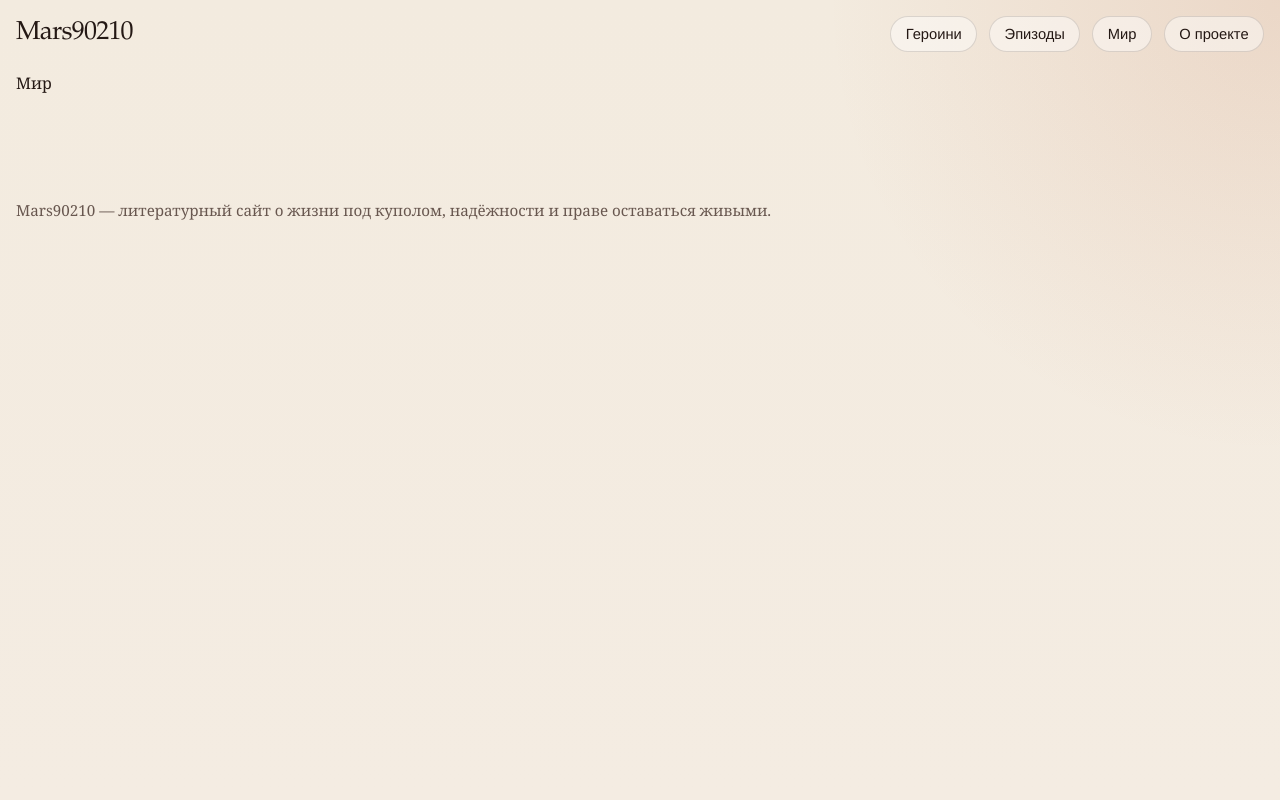
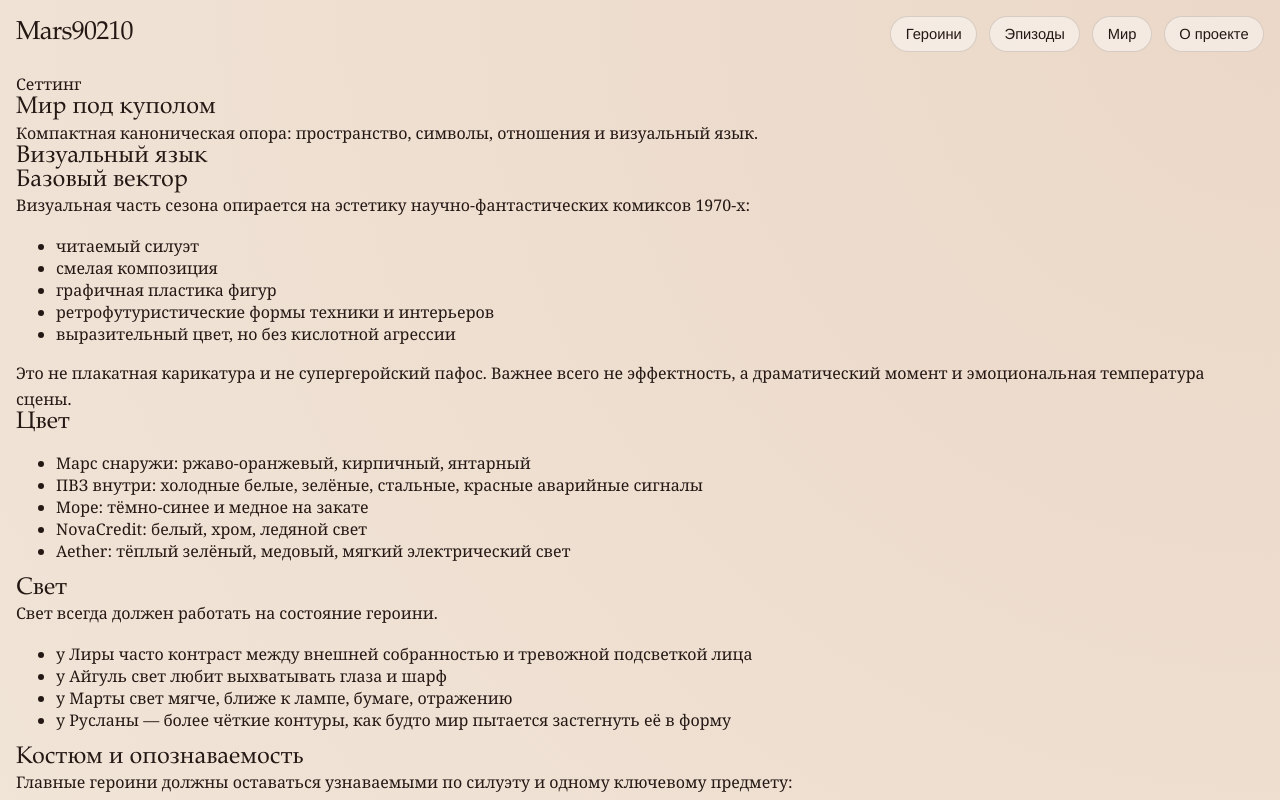
Before and after one commit to ilyamirin/Mars90210, a React (Vite) app: page /world in a window 1280 px wide. Shown: the top 800 px of the page. Built offline with nearby package versions, Linux system fonts and the light colour scheme.

Commit message:
feat: add content routes and reader

```diff
--- /dev/null
+++ b/src/components/IllustrationFigure.tsx
@@ -0,0 +1,7 @@
+export function IllustrationFigure({ src, alt }: { src: string; alt: string }) {
+  return (
+    <figure className="illustration-figure">
+      <img src={src} alt={alt} />
+    </figure>
+  );
+}
--- /dev/null
+++ b/src/components/MarkdownProse.tsx
@@ -0,0 +1,5 @@
+import ReactMarkdown from 'react-markdown';
+
+export function MarkdownProse({ markdown }: { markdown: string }) {
+  return <div className="markdown-prose"><ReactMarkdown>{markdown}</ReactMarkdown></div>;
+}
--- a/src/content/loaders/contentStore.ts
+++ b/src/content/loaders/contentStore.ts
@@ -5,6 +5,7 @@ import {
   extractParagraph,
   extractSection,
   extractTopHeading,
+  stripLeadSections,
   stripSeriesPrefix,
 } from './parseMarkdown';
 import {
@@ -43,6 +44,7 @@ function buildCharacters(): Record<string, CharacterEntry> {
           summary: extractParagraph(extractSection(markdown, 'Кто она')),
           signatureItem: selectSignatureItem(appearanceBullets),
           markdown,
+          bodyMarkdown: stripLeadSections(markdown),
         },
       ];
     }),
@@ -70,6 +72,7 @@ function buildEpisodes(): EpisodeEntry[] {
           alt: extractMetadataValue(markdown, 'Заголовок'),
         },
         markdown,
+        bodyMarkdown: stripLeadSections(markdown),
       };
     })
     .sort((left, right) => left.number - right.number);
@@ -83,6 +86,7 @@ function buildWorld(): WorldEntry[] {
         slug: pathSlug(path),
         title: stripSeriesPrefix(extractTopHeading(markdown)),
         markdown,
+        bodyMarkdown: stripLeadSections(markdown),
       };
     })
     .sort((left, right) => left.title.localeCompare(right.title, 'ru'));
--- a/src/content/loaders/parseMarkdown.ts
+++ b/src/content/loaders/parseMarkdown.ts
@@ -53,3 +53,32 @@ export function extractParagraph(section: string) {
     .filter(Boolean)
     .find((line) => !line.startsWith('- ') && !line.startsWith('Фраза-ключ:')) ?? '';
 }
+
+export function stripLeadSections(markdown: string) {
+  const lines = markdown.split('\n');
+  const output: string[] = [];
+  let skipMetadata = false;
+  let skippedHeading = false;
+
+  for (const line of lines) {
+    if (!skippedHeading && line.startsWith('# ')) {
+      skippedHeading = true;
+      continue;
+    }
+
+    if (line.startsWith('## Метаданные')) {
+      skipMetadata = true;
+      continue;
+    }
+
+    if (skipMetadata && line.startsWith('## ')) {
+      skipMetadata = false;
+    }
+
+    if (!skipMetadata) {
+      output.push(line);
+    }
+  }
+
+  return output.join('\n').trim();
+}
--- a/src/content/types.ts
+++ b/src/content/types.ts
@@ -9,6 +9,7 @@ export interface CharacterEntry {
   summary: string;
   signatureItem: string;
   markdown: string;
+  bodyMarkdown: string;
 }
 
 export interface EpisodeEntry {
@@ -20,12 +21,14 @@ export interface EpisodeEntry {
   keyScene: string;
   illustration: IllustrationEntry;
   markdown: string;
+  bodyMarkdown: string;
 }
 
 export interface WorldEntry {
   slug: string;
   title: string;
   markdown: string;
+  bodyMarkdown: string;
 }
 
 export interface ContentStore {
--- /dev/null
+++ b/src/features/characters/CharacterPage.tsx
@@ -0,0 +1,24 @@
+import { Link, Navigate, useParams } from 'react-router-dom';
+import { MarkdownProse } from '../../components/MarkdownProse';
+import { buildContentStore } from '../../content/loaders/contentStore';
+
+export function CharacterPage() {
+  const { slug = '' } = useParams();
+  const character = buildContentStore().characters[slug];
+
+  if (!character) {
+    return <Navigate to="/characters" replace />;
+  }
+
+  return (
+    <article className="content-page">
+      <p className="section-eyebrow">Героиня</p>
+      <h1>{character.name}</h1>
+      <p className="hero-copy">{character.signatureItem}</p>
+      <MarkdownProse markdown={character.bodyMarkdown} />
+      <Link className="secondary-link" to="/characters">
+        Назад к героиням
+      </Link>
+    </article>
+  );
+}
--- /dev/null
+++ b/src/features/characters/CharactersPage.tsx
@@ -0,0 +1,26 @@
+import { Link } from 'react-router-dom';
+import { buildContentStore } from '../../content/loaders/contentStore';
+import { SectionHeading } from '../../components/SectionHeading';
+
+export function CharactersPage() {
+  const characters = Object.values(buildContentStore().characters);
+
+  return (
+    <div className="content-page">
+      <SectionHeading
+        eyebrow="Героини"
+        title="Четыре героини"
+        description="Четыре разных способа выдерживать давление системы и не растворяться в полезности."
+      />
+      <div className="heroine-list">
+        {characters.map((character) => (
+          <article key={character.slug} className="heroine-summary">
+            <h3>{character.name}</h3>
+            <p>{character.summary}</p>
+            <Link to={`/characters/${character.slug}`}>Открыть профиль</Link>
+          </article>
+        ))}
+      </div>
+    </div>
+  );
+}
--- /dev/null
+++ b/src/features/episodes/EpisodePage.tsx
@@ -0,0 +1,36 @@
+import { Link, Navigate, useParams } from 'react-router-dom';
+import { IllustrationFigure } from '../../components/IllustrationFigure';
+import { MarkdownProse } from '../../components/MarkdownProse';
+import { buildContentStore } from '../../content/loaders/contentStore';
+
+export function EpisodePage() {
+  const { slug = '' } = useParams();
+  const store = buildContentStore();
+  const index = store.episodes.findIndex((episode) => episode.slug === slug);
+
+  if (index === -1) {
+    return <Navigate to="/episodes" replace />;
+  }
+
+  const episode = store.episodes[index];
+  const previous = store.episodes[index - 1];
+  const next = store.episodes[index + 1];
+
+  return (
+    <article className="episode-reader">
+      <IllustrationFigure src={episode.illustration.src} alt={episode.illustration.alt} />
+      <header className="episode-header">
+        <p className="section-eyebrow">Эпизод {String(episode.number).padStart(3, '0')}</p>
+        <h1>{episode.title}</h1>
+        <p>Фокус: {episode.focus}</p>
+        <p>Временная точка: {episode.timePoint}</p>
+        <p>Ключевая сцена: {episode.keyScene}</p>
+      </header>
+      <MarkdownProse markdown={episode.bodyMarkdown} />
+      <nav aria-label="Эпизод" className="episode-nav">
+        {previous ? <Link to={`/episodes/${previous.slug}`}>Предыдущий</Link> : <span />}
+        {next ? <Link to={`/episodes/${next.slug}`}>Следующий</Link> : <span />}
+      </nav>
+    </article>
+  );
+}
--- /dev/null
+++ b/src/features/episodes/EpisodesPage.tsx
@@ -0,0 +1,22 @@
+import { EpisodeCard } from '../../components/EpisodeCard';
+import { SectionHeading } from '../../components/SectionHeading';
+import { buildContentStore } from '../../content/loaders/contentStore';
+
+export function EpisodesPage() {
+  const episodes = buildContentStore().episodes;
+
+  return (
+    <div className="content-page">
+      <SectionHeading
+        eyebrow="Сезон 1"
+        title="Эпизоды"
+        description="Читать сезон как последовательность маленьких сдвигов, а не как архив синопсисов."
+      />
+      <div className="episodes-stack">
+        {episodes.map((episode) => (
+          <EpisodeCard key={episode.slug} episode={episode} />
+        ))}
+      </div>
+    </div>
+  );
+}
--- /dev/null
+++ b/src/features/world/WorldPage.tsx
@@ -0,0 +1,25 @@
+import { MarkdownProse } from '../../components/MarkdownProse';
+import { SectionHeading } from '../../components/SectionHeading';
+import { buildContentStore } from '../../content/loaders/contentStore';
+
+export function WorldPage() {
+  const worldEntries = buildContentStore().world;
+
+  return (
+    <div className="content-page">
+      <SectionHeading
+        eyebrow="Сеттинг"
+        title="Мир под куполом"
+        description="Компактная каноническая опора: пространство, символы, отношения и визуальный язык."
+      />
+      <div className="world-stack">
+        {worldEntries.map((entry) => (
+          <article key={entry.slug} className="world-entry">
+            <h2>{entry.title}</h2>
+            <MarkdownProse markdown={entry.bodyMarkdown} />
+          </article>
+        ))}
+      </div>
+    </div>
+  );
+}
```
Also changed, not shown: src/app/routes.tsx (+16 -3 lines), 2 other files (tests, documents, lock files or other folders).
